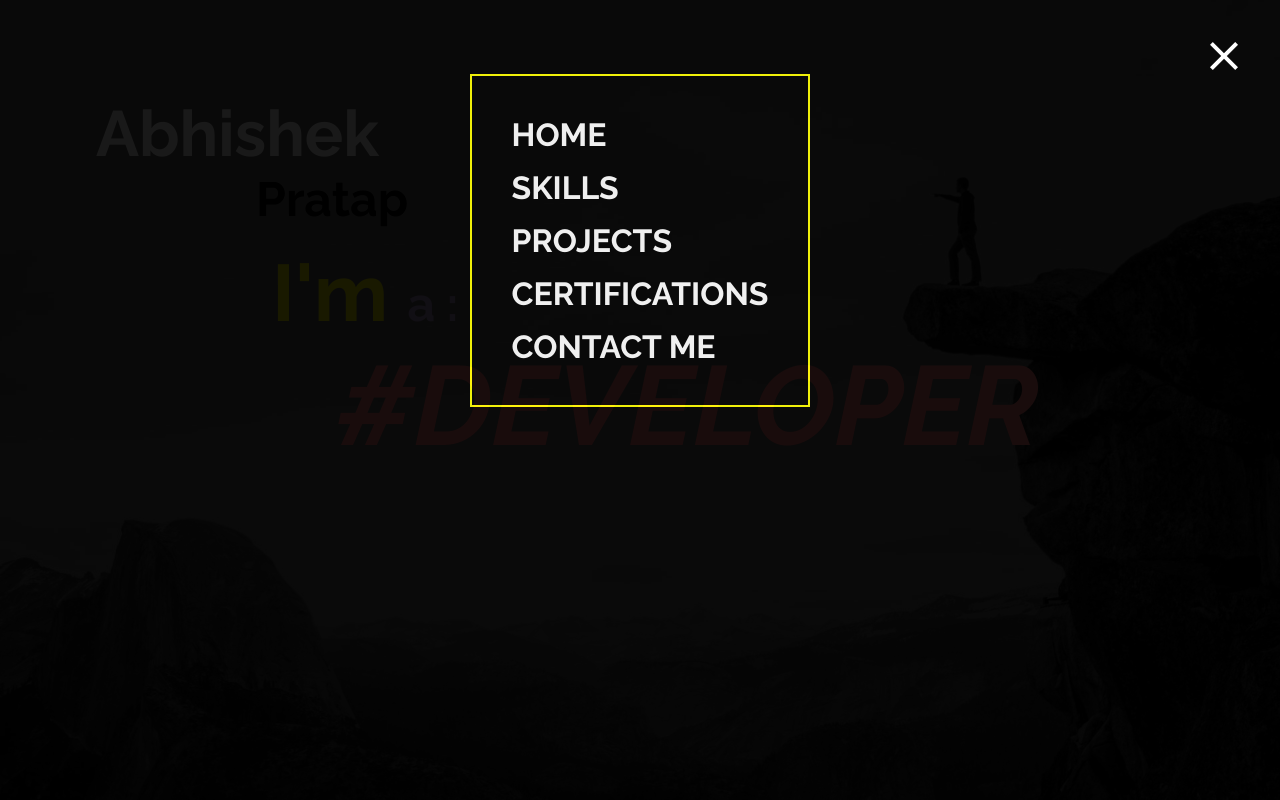
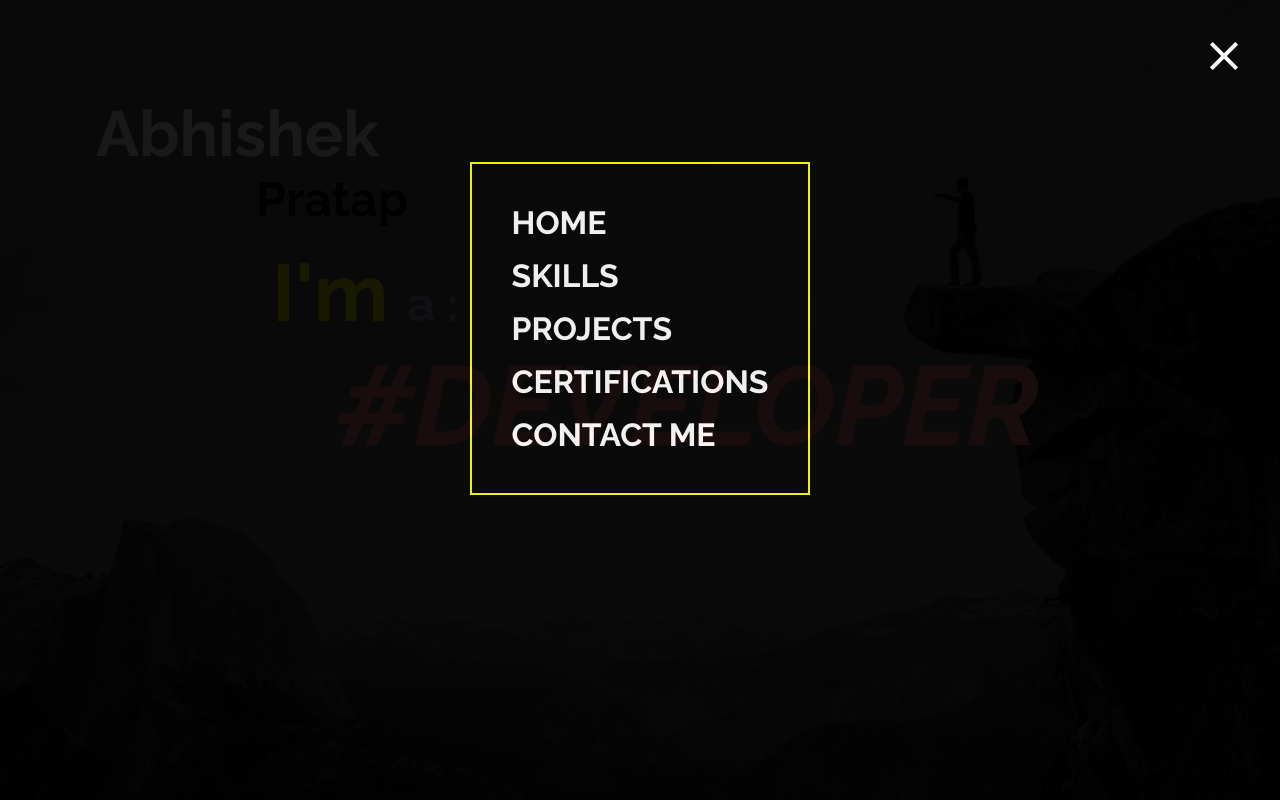
Before and after one commit to abhishekpratap047/Portfolio, a plain HTML site: page index.html in a window 1280 px wide. Both pictures are taken after a click on the element 1224 px from the left and 56 px from the top of the page. Shown: the top 800 px of the page. Drawn offline with Linux system fonts and the light colour scheme.

Commit message:
added top margin to menu container

```diff
--- a/styles/styles.css
+++ b/styles/styles.css
@@ -46,7 +46,7 @@ body{
     list-style-type: none;
     padding: 2rem;
     border: 2px solid yellow;
-    margin-top: 4rem;
+    margin-top: 15rem;
 }
 
 .nav a{
```
